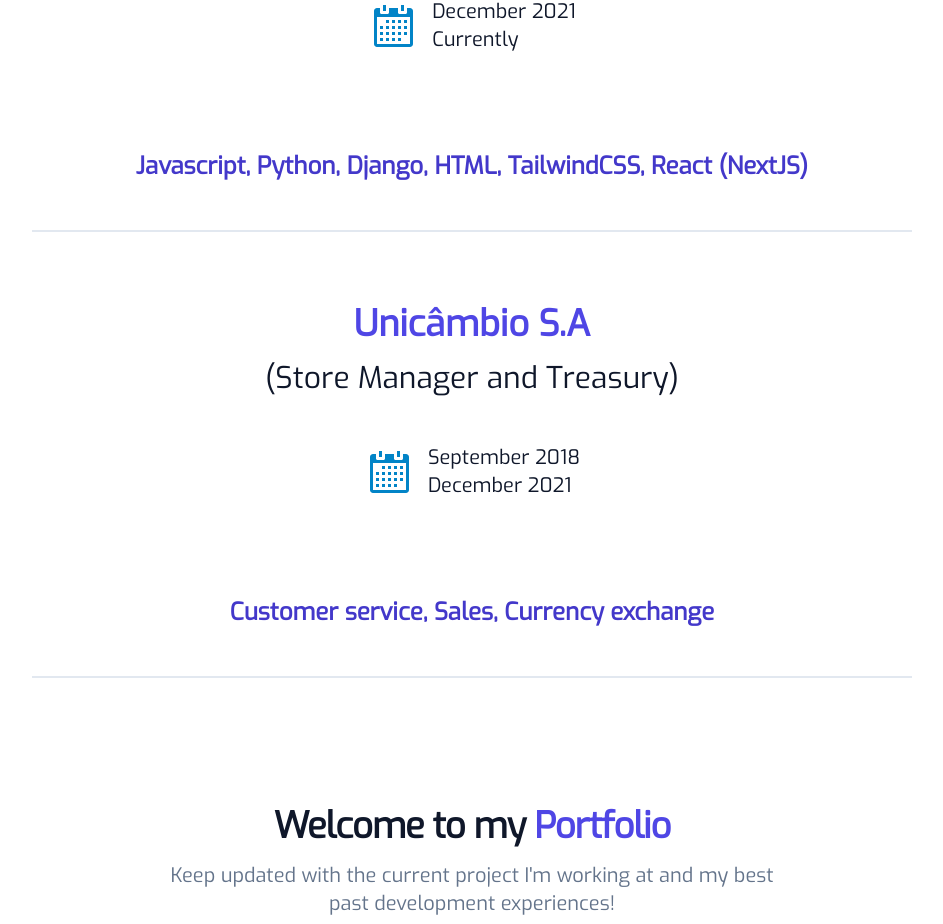
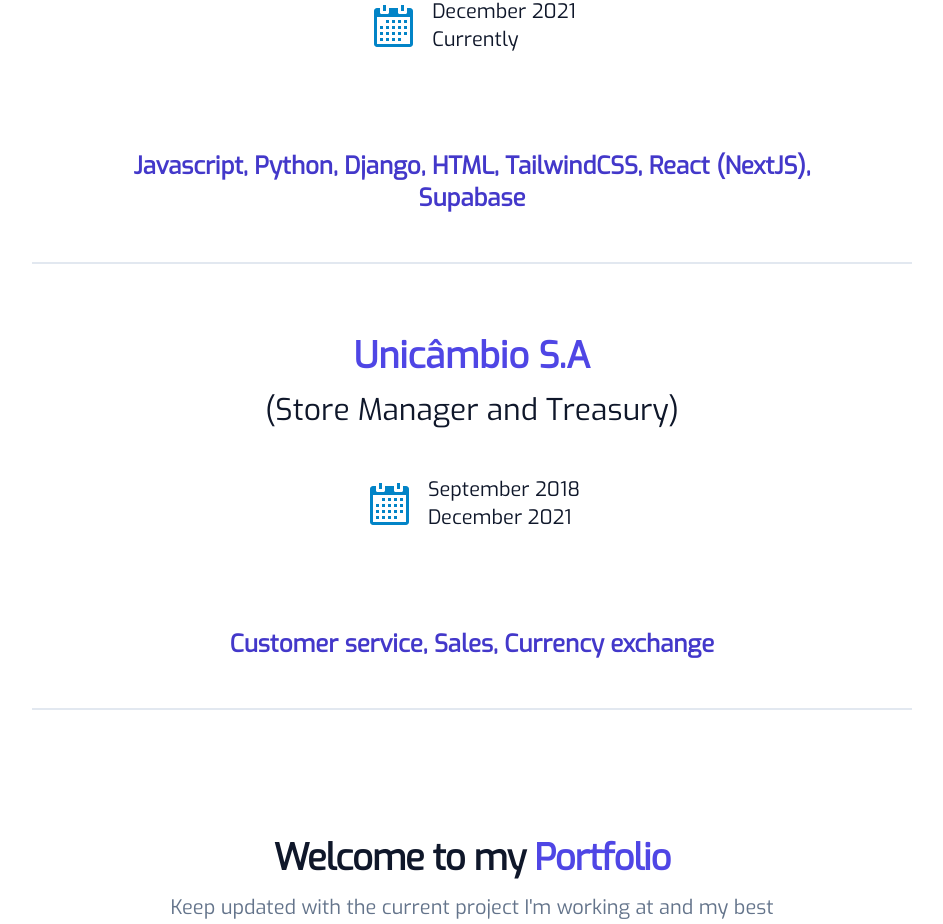
Before and after one commit to Filigs/next-portfolio, a Next.js app: page / in a window 1280 px wide. Shown: the part 994-1918 px from the top of the page, without its empty margins (168-1111 px from the left). Built offline with nearby package versions, Linux system fonts and the light colour scheme.

Commit message:
Update experience.js

```diff
--- a/components/experience.js
+++ b/components/experience.js
@@ -5,7 +5,7 @@
       id: 1,
       nome: "Web Developer",
       tipo: "Freelancer",
-      desc: "Javascript, Python, Django, HTML, TailwindCSS, React (NextJS)",
+      desc: "Javascript, Python, Django, HTML, TailwindCSS, React (NextJS), Supabase",
       start: "December 2021",
       end: "Currently",
     },
```
